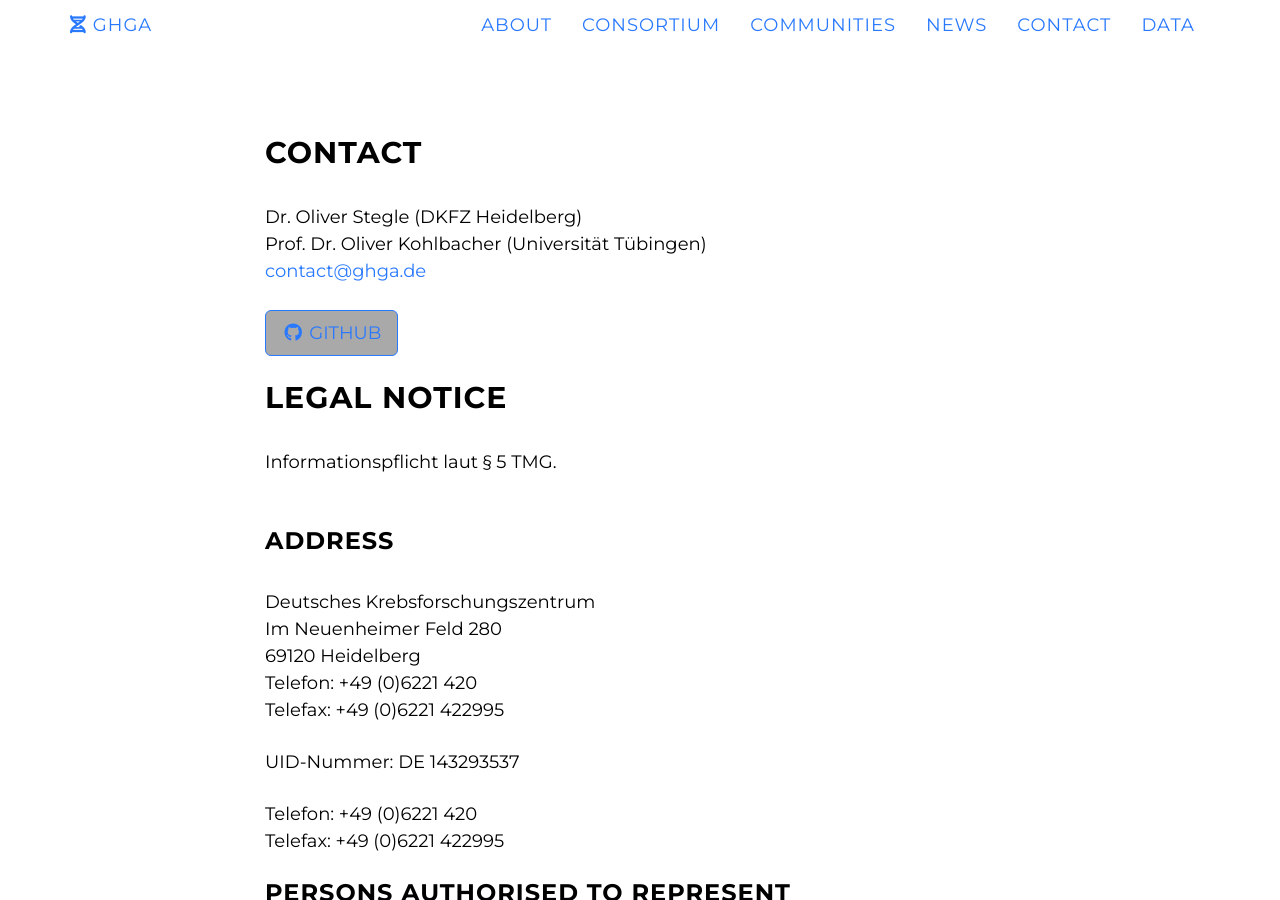
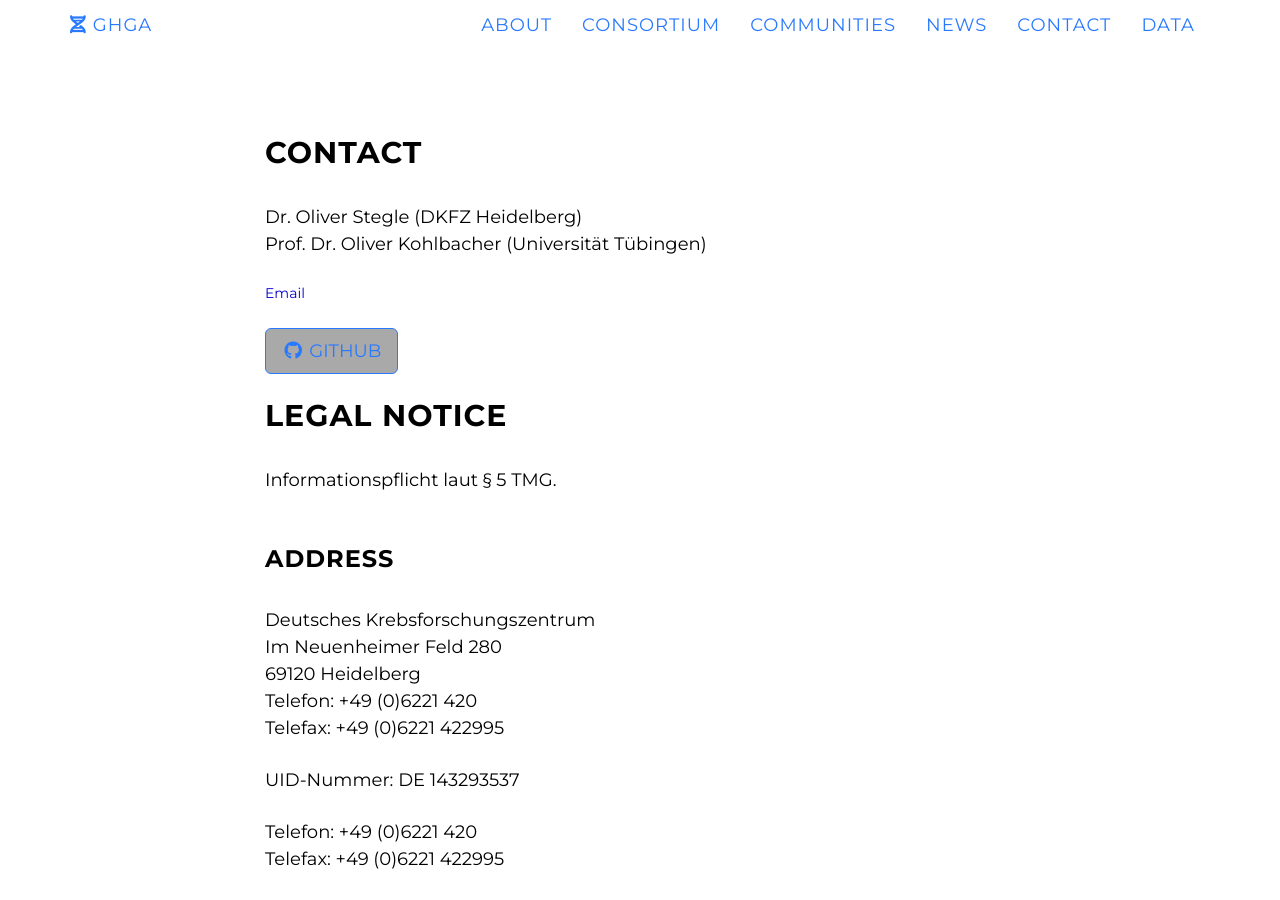
Before and after one commit to ghga-de/online, a Jekyll site: the page built from index.html, in a window 1280 px wide and 900 px high, scrolled down 8479 px. Built offline with Jekyll 4.4.1, drawn with Linux system fonts in a browser that asks for light colours; nearby versions of some CDN libraries; a script that is not in the unit is left out; some of the changed lines change nothing that is shown.

Commit message:
Idea for protecting the email address.

```diff
--- a/_config.yml
+++ b/_config.yml
@@ -1,6 +1,6 @@
 # Site settings
 title: GHGA
-email: contact@ghga.de
+email: dpoubduAhihb/ef
 url: https://ghga.dkfz.de
 description: "The German Human Genome-Phenome Archive"
 
--- a/_includes/contact.html
+++ b/_includes/contact.html
@@ -7,7 +7,24 @@
                     <p>
                         Dr. Oliver Stegle (DKFZ Heidelberg)<br>
                         Prof. Dr. Oliver Kohlbacher (Universität Tübingen)<br>
-                        <a href="mailto:{{ site.email }}">{{ site.email }}</a>
+
+                        <script src="{{ "/js/lodash@4(lodash.min.js+lodash.fp.min.js).js" | prepend: site.url }}"></script>
+                        <script src="{{ "/js/data.js" | prepend: site.url }}"></script>
+                        <script type="text/javascript">
+                            function sendContactEmail(encodedAddress) {
+                                // Note: The offset here needs to be the opposite of what was used to create the encoded
+                                //       email in the _config.yaml.
+                                window.location.href = 'mailto:' + Support.offsetString(encodedAddress, -1);
+                            }
+                        </script>
+                        <noscript>
+                            <em>
+                                Email address protected by JavaScript.<BR>
+                                Please enable JavaScript to contact me.
+                            </em>
+                        </noscript>
+                        <div onclick="sendContactEmail('{{ site.email }}')" style="color:mediumblue">Email</div>
+
                     </p>
                     <ul class="list-inline banner-social-buttons">
                         {% for network in site.social %}
--- a/js/data.js
+++ b/js/data.js
@@ -30,6 +30,19 @@ class Support {
             target: "_blank",
             title: id
         }, id);
+    }
+
+    /** Take a string with each character offset by a specific number in the ASCII table and return a string,
+     *  with each character offset by the `offset` value. Should be used for obfuscating the email. E.g.
+     *
+     *  Support.offsetString("your@email.de", 1) -> "zpvsAfnbjm/ef"
+     *
+     *  Support.offsetString("zpvsAfnbjm/ef", -1) -> "your@email.de"
+     *
+     *  */
+    static offsetString(string, offset=-1) {
+        let charOffset = (o) => (c) => String.fromCharCode(c.charCodeAt(0) + o);
+        return _.map(charOffset(offset))(string).flat().join("");
     }
 
 }
```
